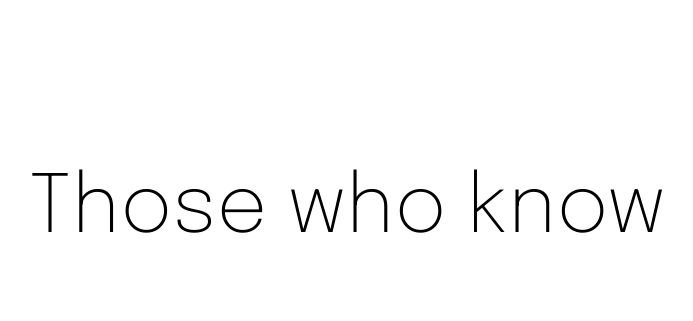
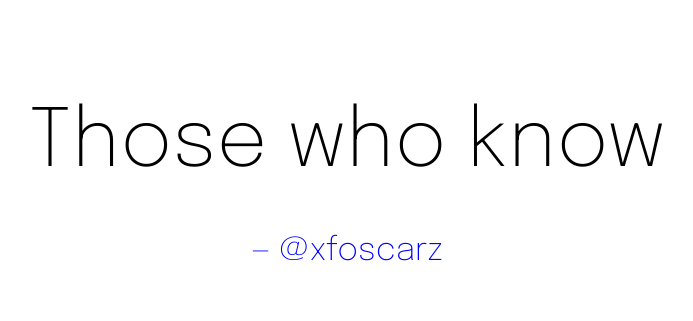
Before and after one commit to xfoscarz/ajwg.net, a plain HTML site: page index.html in a window 1280 px wide. Shown: the part 190-511 px from the top of the page, without its empty margins (293-986 px from the left). Drawn offline with Linux system fonts and the light colour scheme.

Commit message:
plug instagram

```diff
--- a/index.html
+++ b/index.html
@@ -14,7 +14,6 @@
 
             :root {
                 font-family: "Epilogue";
-                font-size: 5em;
                 font-weight: 200;
             }
 
@@ -24,13 +23,34 @@
                 margin: 0px;
                 padding: 0px;
                 display: flex;
+                flex-direction: column;
                 justify-content: center;
                 align-items: center;
+            }
+
+            span {
+                font-size: 5em;
+                display: block;
+            }
+
+            a {
+                color: #0000ff;
+                text-decoration: none;
+                font-size: 2em;
+                padding: 50px;
+            }
+
+            a:hover {
+                text-decoration: underline;
             }
         </style>
     </head>
 
     <body>
-        Those who know
+        <span>
+            Those who know
+        </span>
+
+        <a href="https://www.instagram.com/xfoscarz/" target="_blank">&mdash; @xfoscarz</a>
     </body>
 </html>
```
